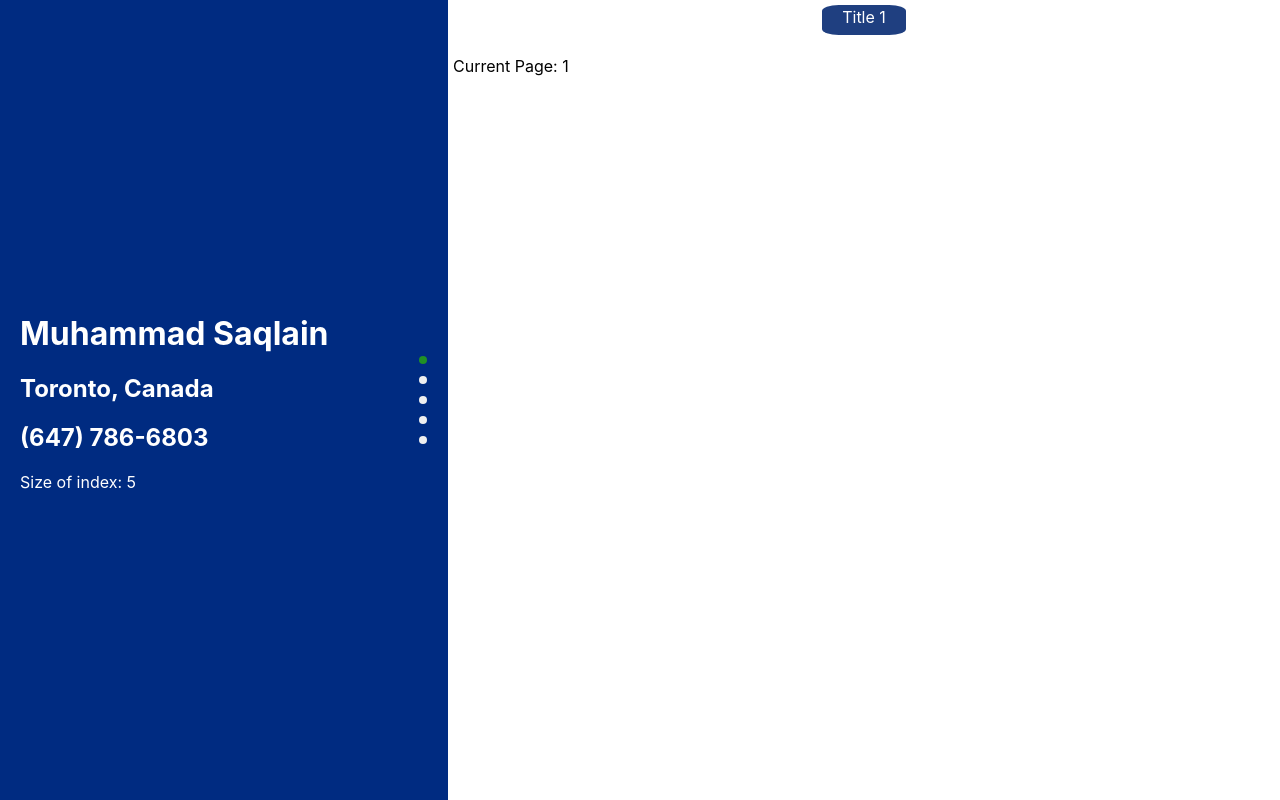
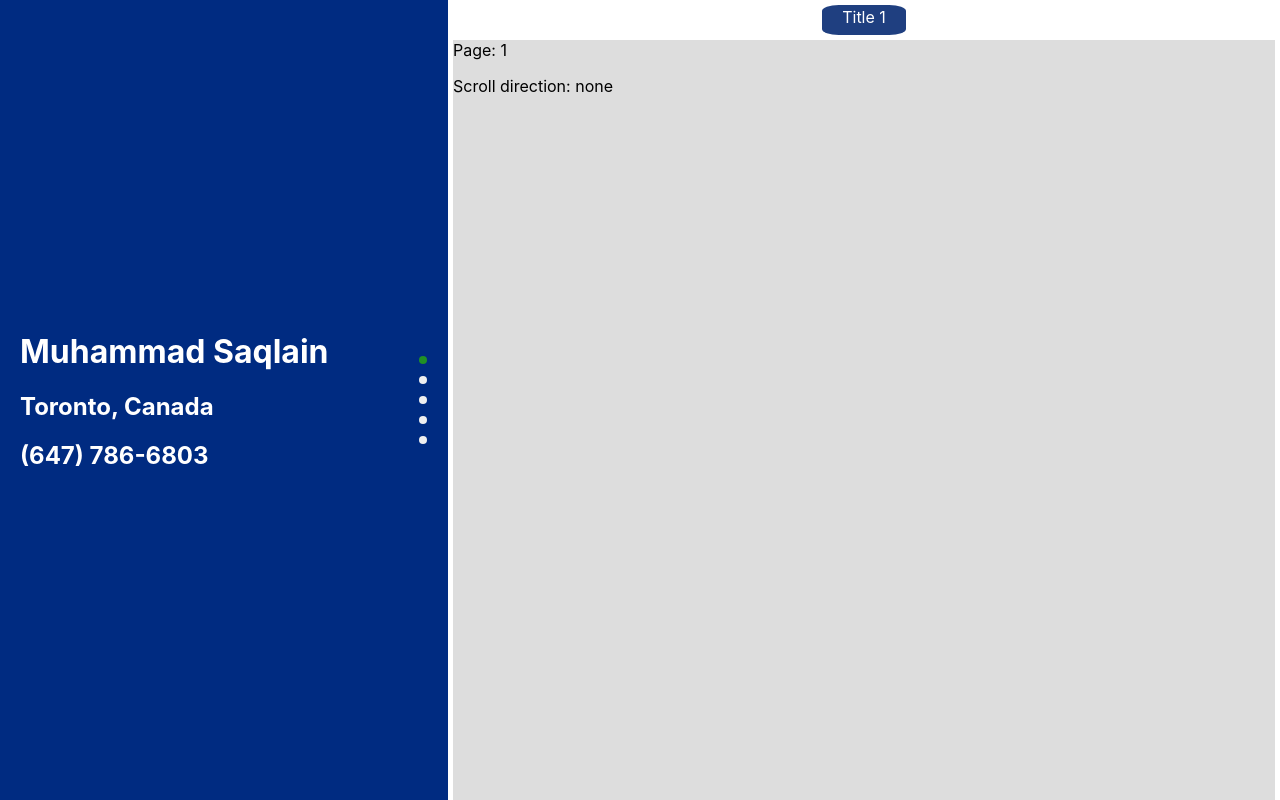
Before and after one commit to muhammadsqln/saqlain.pro, a React (Create React App) app: page / in a window 1280 px wide. Built offline with nearby package versions, Linux system fonts and the light colour scheme.

Commit message:
Rigged up content area

```diff
--- a/src/App.css
+++ b/src/App.css
@@ -106,4 +106,16 @@
 .detailPane {
   width: 100%;
   height: calc(100vh - 40px);
+  overflow-y: auto;
+  scrollbar-width: 1px;
+  -ms-overflow-style: none;
+  scrollbar-width: none;
 }
+.detailPane::-webkit-scrollbar {
+  width: 0;
+  background: transparent;
+}
+
+.page {
+  height: calc(100vh - 40px);
+}
--- a/src/components/CoverIndex.js
+++ b/src/components/CoverIndex.js
@@ -22,6 +22,7 @@ function CoverIndex(props) {
   const switchPage = (id) => {
     const idInt = parseInt(id);
     props.setCurPage(idInt);
+    // can trigger the animation?
   }
 
   return (
@@ -30,7 +31,6 @@ function CoverIndex(props) {
         <h1>Muhammad Saqlain</h1>
         <h2>Toronto, Canada</h2>
         <h2>(647) 786-6803</h2>
-        <p>Size of index: {navIndex.length}</p>
       </div>
       <div className = 'navArea'>
         {navIndex.map(eachIndex => (
--- a/src/components/DetailPane.js
+++ b/src/components/DetailPane.js
@@ -1,11 +1,54 @@
-import React from 'react';
+import React, { useState } from 'react';
 import '../App.css';
 
 function DetailPane(props) {
 
+  const [scrollDir, setScrollDir] = useState('none');
+
+  const scrollHandler = (e) => {
+
+    setScrollDir(e.deltaY);
+    console.log('Y: ' + e.deltaY);
+
+    setTimeout(() => {
+      if (e.deltaY < 0) {
+        //scroll up
+        console.log('scroll up');
+        props.curPage = props.setCurPage(props.curPage-1);
+      }
+      else if (e.deltaY > 0) {
+        //scroll down
+        console.log('scroll down');
+        props.curPage = props.setCurPage(props.curPage+1);
+      }
+      else setScrollDir('none');
+    }, 500)
+  }
+
   return (
-    <div className = 'detailPane'>
-      <p>Current Page: {props.curPage+1}</p>
+    <div className = 'detailPane' onWheel={(e) => scrollHandler(e)}>
+      <div className = 'page' style={{backgroundColor:'#dddddd'}}>
+        <div>
+        Page: 1
+        <p>Scroll direction: {scrollDir}</p>
+        </div>
+      </div>
+      <div className = 'page' style={{backgroundColor:'#cccccc'}}>
+        Page: 2
+        <p>Scroll direction: {scrollDir}</p>
+      </div>
+      <div className = 'page' style={{backgroundColor:'#bbbbbb'}}>
+        Page: 3
+        <p>Scroll direction: {scrollDir}</p>
+      </div>
+      <div className = 'page' style={{backgroundColor:'#aaaaaa'}}>
+        Page: 4
+        <p>Scroll direction: {scrollDir}</p>
+      </div>
+      <div className = 'page' style={{backgroundColor:'#999999'}}>
+        Page: 5
+        <p>Scroll direction: {scrollDir}</p>
+      </div>
     </div>
   )
 }
--- a/src/components/PageTitleBar.js
+++ b/src/components/PageTitleBar.js
@@ -10,6 +10,7 @@ function PageTitleBar(props) {
     else if (props.curPage === 1) setPageTitle('Title 2');
     else if (props.curPage === 2) setPageTitle('Title 3');
     else if (props.curPage === 3) setPageTitle('Title 4');
+    else if (props.curPage === 4) setPageTitle('Title 5');
     else setPageTitle('Error');
   },[props.curPage])
 
```
